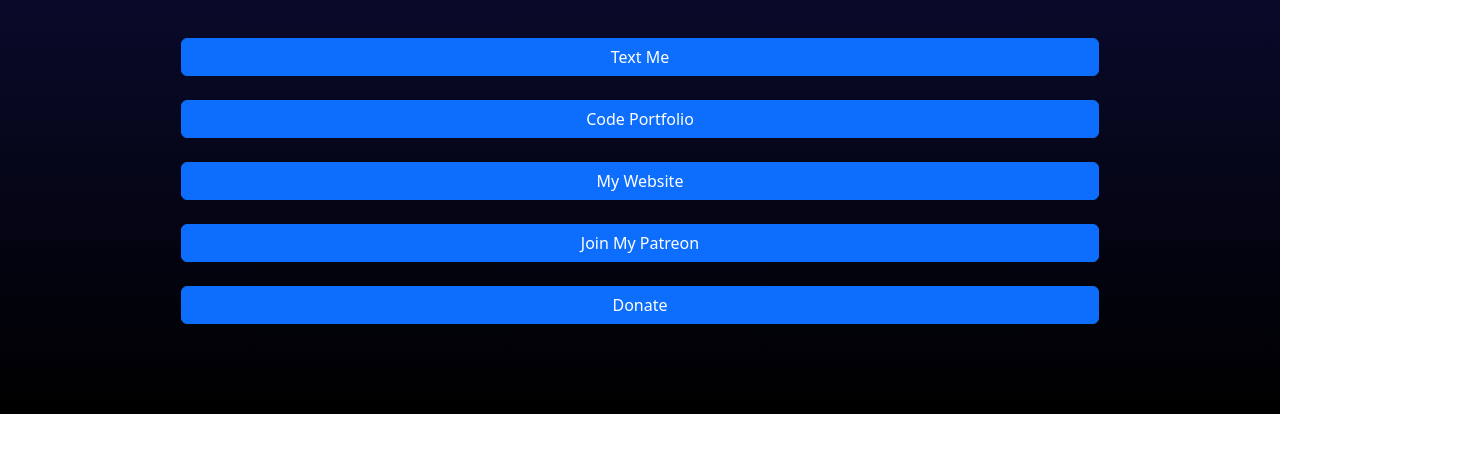
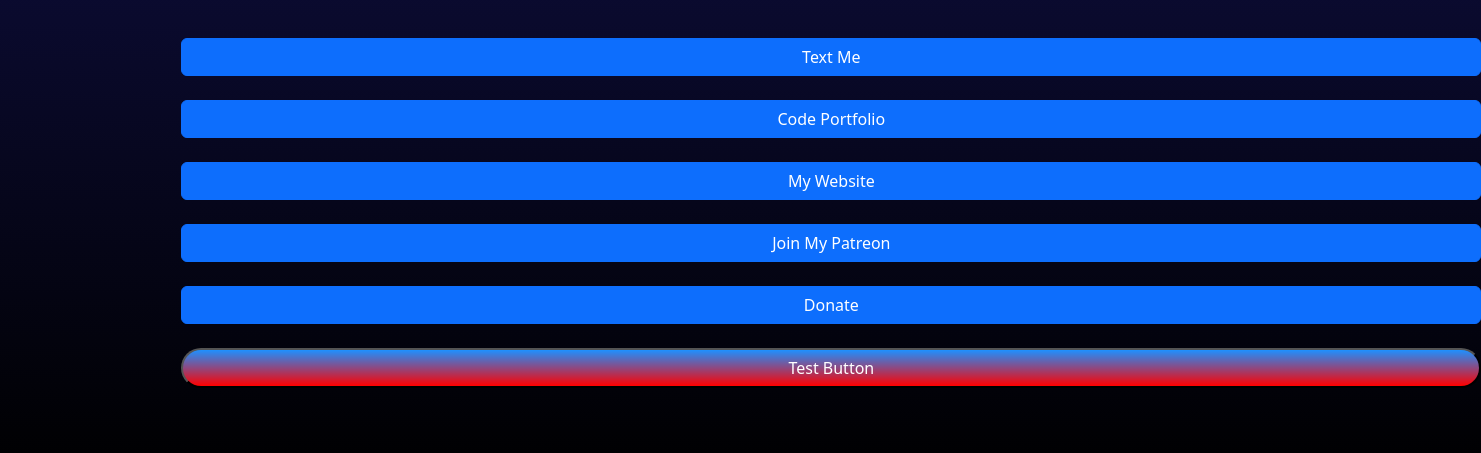
Before and after one commit to DavidBPoole/LAB-link-in-bio, a plain HTML site: page index.html in a window 1280 px wide. Shown: the part 669-1122 px from the top of the page, 1481 px wide, since content can reach past the window. Before the commit the page ends 1083 px from the top, so only its background shows below. Drawn offline with nearby package versions, Linux system fonts and the light colour scheme.

```diff
--- a/index.html
+++ b/index.html
@@ -25,6 +25,9 @@
         <button class="btn btn-primary" type="button">My Website</button>
         <button class="btn btn-primary" type="button">Join My Patreon</button>
         <button class="btn btn-primary" type="button">Donate</button>
+        <a href="filler">
+          <button class="button1">Test Button</button>
+        </a>
       </div>
     </div>
     <script src="https://cdn.jsdelivr.net/npm/bootstrap@5.3.0-alpha3/dist/js/bootstrap.bundle.min.js" integrity="sha384-ENjdO4Dr2bkBIFxQpeoTz1HIcje39Wm4jDKdf19U8gI4ddQ3GYNS7NTKfAdVQSZe" crossorigin="anonymous"></script>
--- a/main.css
+++ b/main.css
@@ -21,6 +21,7 @@
   max-width: 90px;
   max-height: 90px;
   margin: 10px;
+  flex-wrap: wrap;
 }
 
 .instagram {
@@ -51,3 +52,12 @@
   border-radius: 120px;
   margin: 30px;
 }
+
+.button1 {
+  background-image: linear-gradient(dodgerblue, red);
+  color: white;
+  width: 1300px;
+  height: 40px;
+  border-radius: 50px;
+  display: 100%;
+}
```
